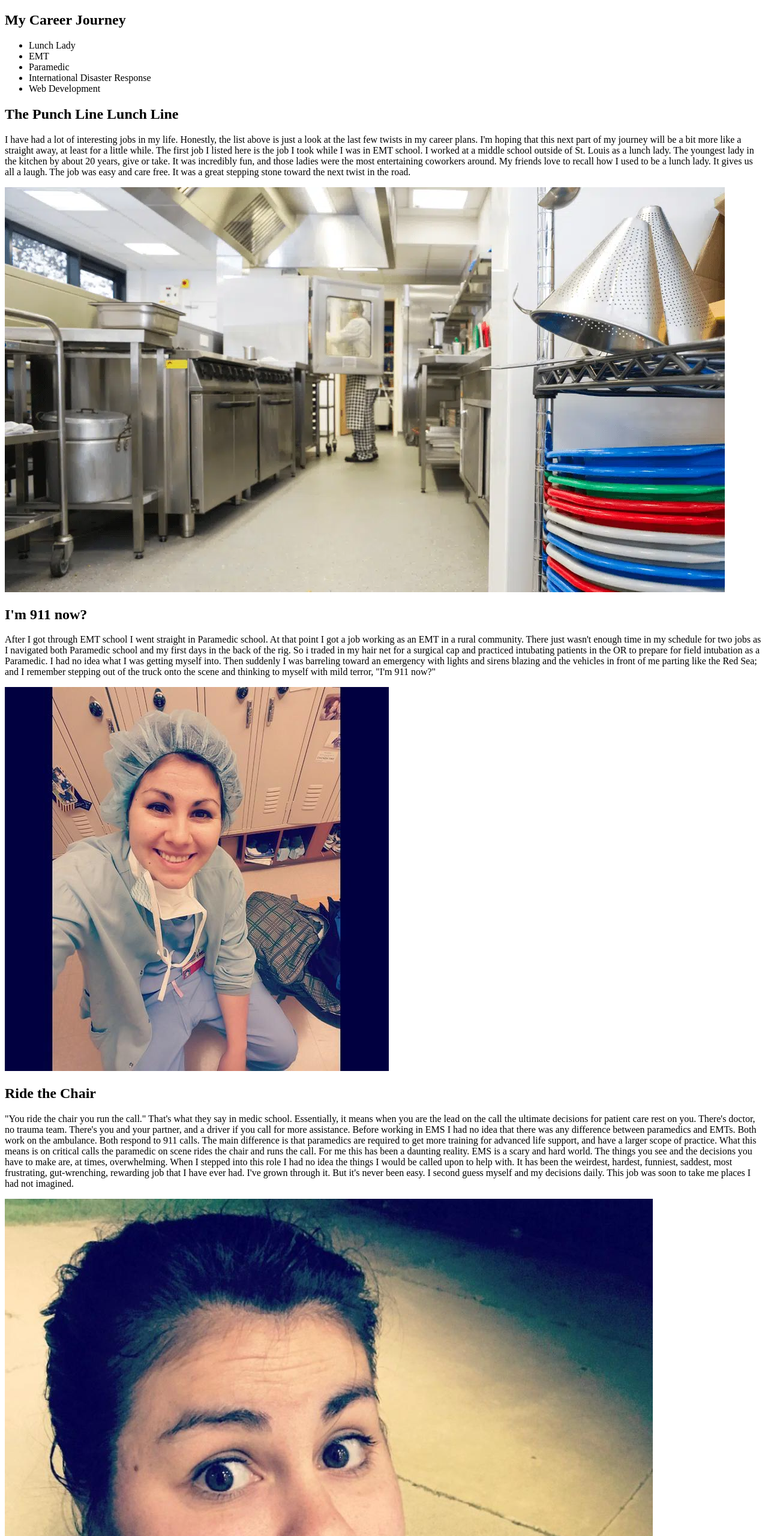
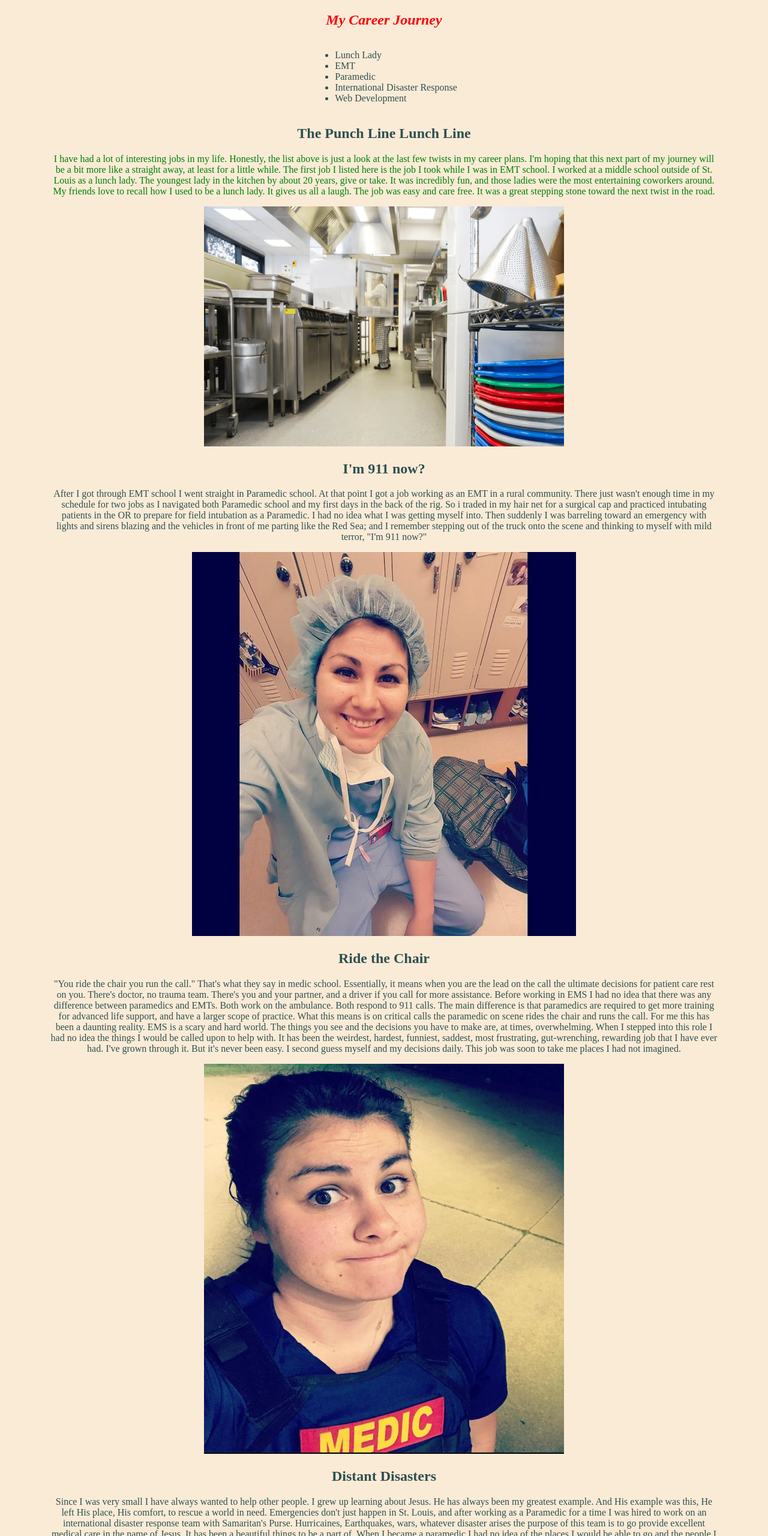
Before and after one commit to jglynn1001/js-assignment-4-html-me-something-jglynn1001, a website: page index.html in a window 1280 px wide. Shown: the top 2560 px of the page at 60% size. Drawn offline with Linux system fonts and the light colour scheme.

Commit message:
CSS and corresponding HTML chnages made.

```diff
--- a/index.html
+++ b/index.html
@@ -1,12 +1,15 @@
 <!DOCTYPE html>
 <html>
   <head>
+   <link rel="stylesheet" href="styles.css">
     <title>My Career Journey</title>
   </head>
   <body>
    <main>
       <article>
+      <header id="mainHeading">
     <h1>My Career Journey</h1>
+    </header>
     <ul>
       <li>Lunch Lady</li>
       <li>EMT</li>
@@ -14,8 +17,9 @@
       <li>International Disaster Response</li>
       <li>Web Development</li>
     </ul>
+
     <h2>The Punch Line Lunch Line</h2>
-    <p>
+    <p id="testP" class="funParagraph">
       I have had a lot of interesting jobs in my life. Honestly, the list above
       is just a look at the last few twists in my career plans. I'm hoping that
       this next part of my journey will be a bit more like a straight away, at
@@ -27,7 +31,7 @@
       a lunch lady. It gives us all a laugh. The job was easy and care free. It was a great stepping
       stone toward the next twist in the road.
     </p>
-    <img src="./images/kitchen2.webp" alt="School kitchen" />
+    <img id="kitchen" src="./images/kitchen2.webp" alt="School kitchen"/>
     <h2>I'm 911 now?</h2>
     <p>
       After I got through EMT school I went straight in Paramedic school. At
@@ -56,7 +60,7 @@
       most frustrating, gut-wrenching, rewarding job that I have ever had. I've grown through it. But it's never been easy.
       I second guess myself and my decisions daily. This job was soon to take me places I had not imagined.
    </p>
-   <img src="./images/Ride the Chair pic.jpg" alt="Staging in bullet proof vest for violent psych call.">
+   <img id="staging"  src="./images/Ride the Chair pic.jpg" alt="Staging in bullet proof vest for violent psych call.">
    <h2>Distant Disasters</h2>
    <p>
       Since I was very small I have always wanted to help other people. I grew up learning about Jesus.
@@ -68,7 +72,7 @@
       When I became a paramedic I had no idea of the places I would be able to go and the people I would be blessed
       to meet and work with as a result of this job.
    </p>
-   <img src="./images/distant disaster pic.jpg" alt="Disaster response team in field hospital in Honduras for hurricane relief.">
+   <img id="disaster" src="./images/distant disaster pic.jpg" alt="Disaster response team in field hospital in Honduras for hurricane relief.">
    <h2>Code is a Good Word</h2>
    <p>
       Fast forward to today. I'm working part time as a paramedic and teaching CPR and
@@ -86,9 +90,9 @@
       cool opportunities through my career thus far, but I'm really looking forward to finding a little bit more
       routine and normalcy in my life.
    </p>
-   <img src="./images/Code pic.jpg" alt="Daunting block of code.">
+   <img id="code" src="./images/Code pic.jpg" alt="Daunting block of code.">
    </body>
   </article>
   </main>
-  <footer>Brought to you by Joanna Lynn &amp; Launchcode</footer>
+  <footer id="tagline">Brought to you by Joanna Lynn &amp; Launchcode</footer>
 </html>
--- a/styles.css
+++ b/styles.css
@@ -1 +1,40 @@
-/* Write your CSS here! */
+ body {
+    background-color:antiquewhite;
+    margin: 8px;
+    display: block;
+    text-align: center;
+    color: darkslategray;
+    padding-left: 75px;
+    padding-right: 75px;
+ }
+ ul {
+    text-align: left;
+    display: inline-block;
+ }
+
+ #tagline {
+    color: darkslategray;
+ }
+ #mainHeading {
+    color: red;
+    font-style: italic;
+ }
+ .funParagraph {
+    color: green;
+ }
+#kitchen {
+    width: 600px;
+    height: 400px;
+}
+#staging {
+    width: 600px;
+    height: 650px;
+}
+#disaster {
+    width: 600px;
+    height: 400px;
+}
+#code {
+    width: 600px;
+    height: 400px;
+}
```
